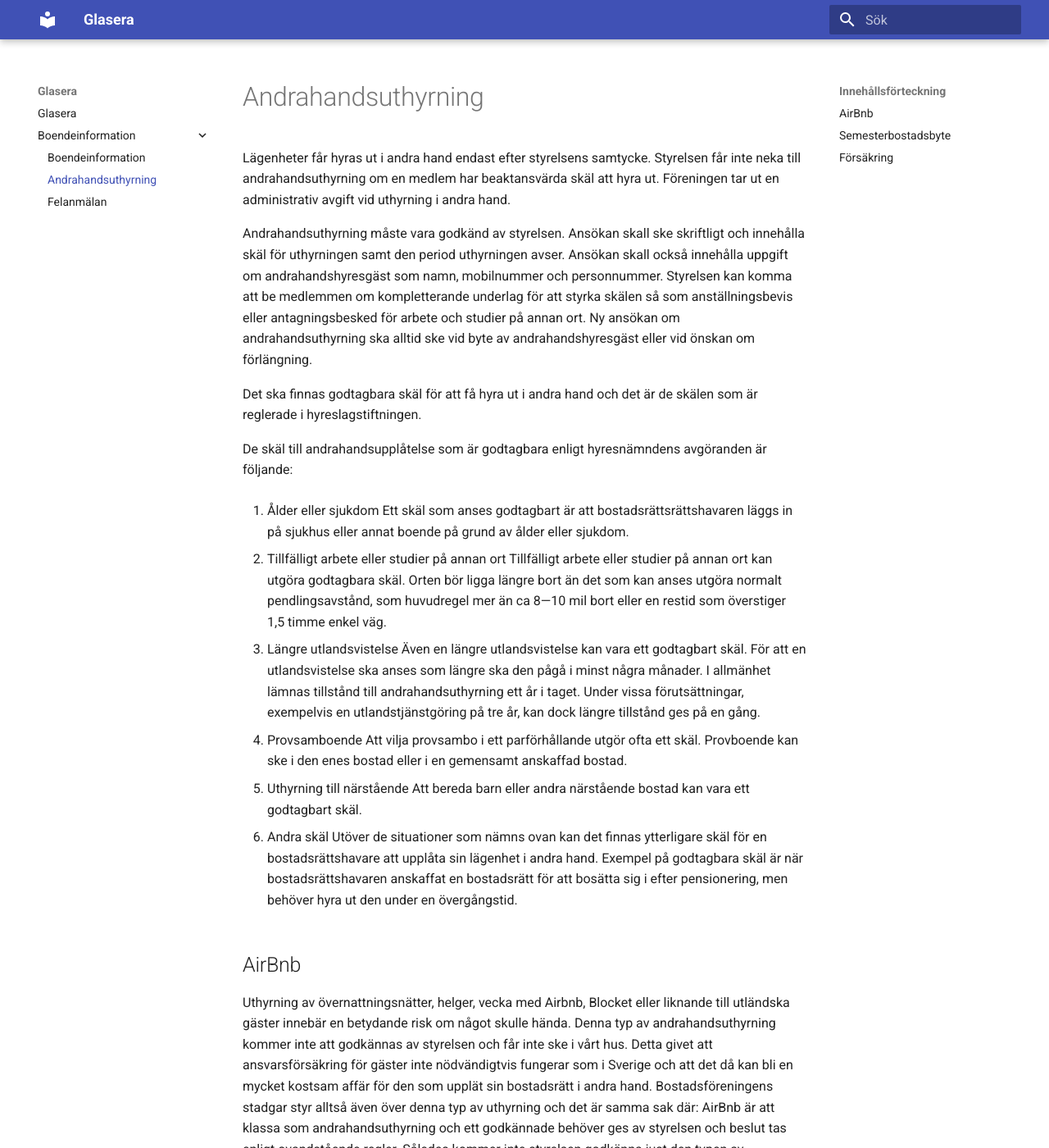
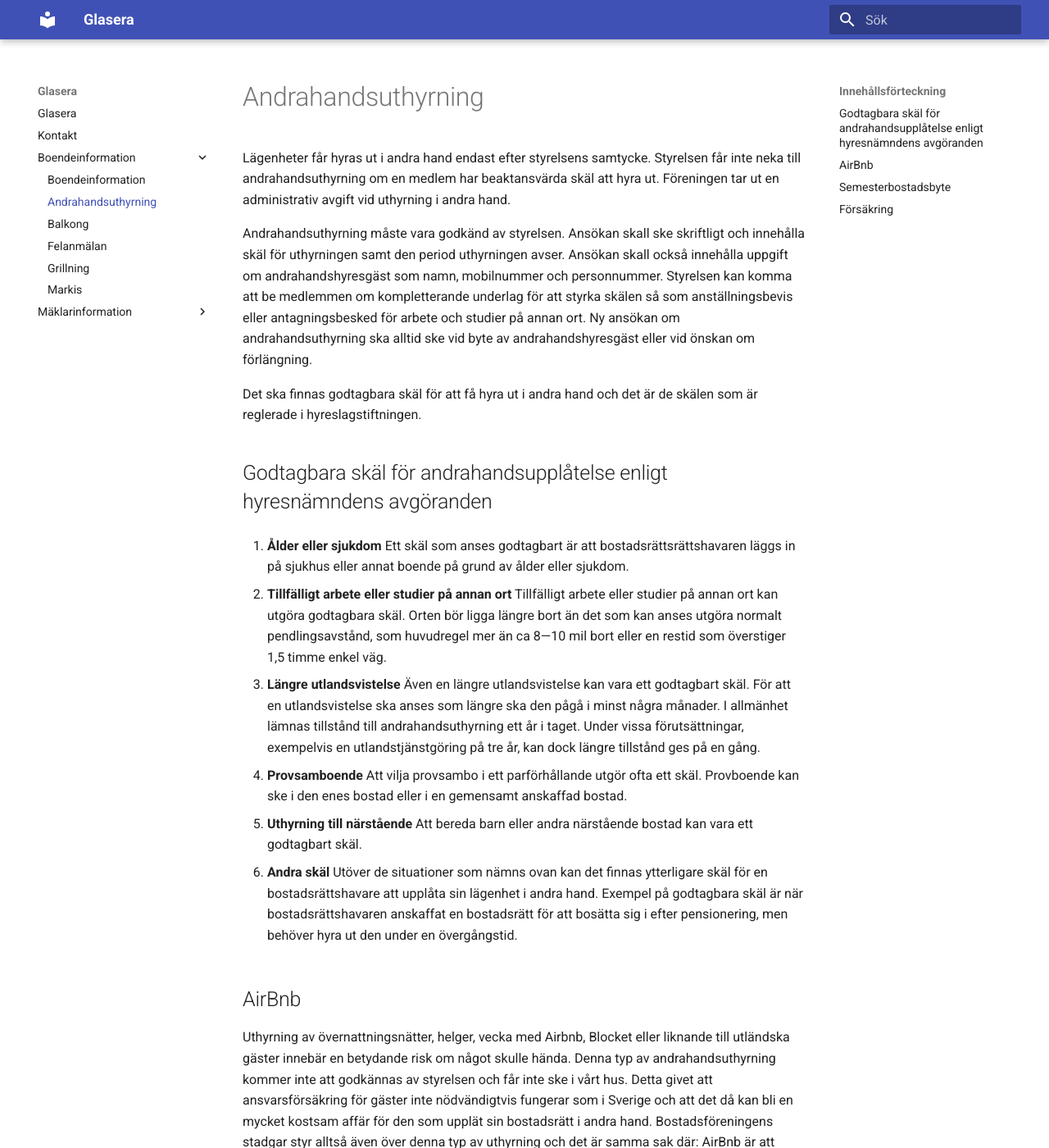
Before and after one commit to prokie/Glasera, an MkDocs documentation site: the page built from docs/boendeinformation/andra_hands_uthyrning.md, in a window 1280 px wide and 1400 px high. Shown: the whole window at 82% size. Built offline with MkDocs 1.6.1 and Material for MkDocs 9.7.7, drawn with Linux system fonts in a browser that asks for light colours.

Commit message:
Uppdatering hemsida

```diff
--- a/docs/boendeinformation/andra_hands_uthyrning.md
+++ b/docs/boendeinformation/andra_hands_uthyrning.md
@@ -17,31 +17,30 @@ andrahandsuthyrning ska alltid ske vid byte av andrahandshyresgäst eller vid
 Det ska finnas godtagbara skäl för att få hyra ut i andra hand och det är de
 skälen som är reglerade i hyreslagstiftningen.
 
-De skäl till andrahandsupplåtelse som är godtagbara enligt hyresnämndens
-avgöranden är följande:
+## Godtagbara skäl för andrahandsupplåtelse enligt hyresnämndens avgöranden
 
-1. Ålder eller sjukdom Ett skäl som anses godtagbart är att
+1. **Ålder eller sjukdom** Ett skäl som anses godtagbart är att
    bostadsrättsrättshavaren läggs in på sjukhus eller annat boende på grund av
    ålder eller sjukdom.
 
-2. Tillfälligt arbete eller studier på annan ort Tillfälligt arbete eller
+2. **Tillfälligt arbete eller studier på annan ort** Tillfälligt arbete eller
    studier på annan ort kan utgöra godtagbara skäl. Orten bör ligga längre bort
    än det som kan anses utgöra normalt pendlingsavstånd, som huvudregel mer än
    ca 8—10 mil bort eller en restid som överstiger 1,5 timme enkel väg.
 
-3. Längre utlandsvistelse Även en längre utlandsvistelse kan vara ett
+3. **Längre utlandsvistelse** Även en längre utlandsvistelse kan vara ett
    godtagbart skäl. För att en utlandsvistelse ska anses som längre ska den
    pågå i minst några månader. I allmänhet lämnas tillstånd till
    andrahandsuthyrning ett år i taget. Under vissa förutsättningar, exempelvis
    en utlandstjänstgöring på tre år, kan dock längre tillstånd ges på en gång.
 
-4. Provsamboende Att vilja provsambo i ett parförhållande utgör ofta ett skäl.
+4. **Provsamboende** Att vilja provsambo i ett parförhållande utgör ofta ett skäl.
    Provboende kan ske i den enes bostad eller i en gemensamt anskaffad bostad.
 
-5. Uthyrning till närstående Att bereda barn eller andra närstående bostad kan
+5. **Uthyrning till närstående** Att bereda barn eller andra närstående bostad kan
    vara ett godtagbart skäl.
 
-6. Andra skäl Utöver de situationer som nämns ovan kan det finnas ytterligare
+6. **Andra skäl** Utöver de situationer som nämns ovan kan det finnas ytterligare
    skäl för en bostadsrättshavare att upplåta sin lägenhet i andra hand.
    Exempel på godtagbara skäl är när bostadsrättshavaren anskaffat en
    bostadsrätt för att bosätta sig i efter pensionering, men behöver hyra ut
--- a/mkdocs.yml
+++ b/mkdocs.yml
@@ -6,9 +6,11 @@ theme:
     - navigation.instant
     - navigation.instant.prefetch
     - search.suggest
-
+    - content.code.copy
+markdown_extensions:
+  - attr_list
 plugins:
   - search
-
+  - git-revision-date-localized
 extra:
   generator: false
```
Also changed, not shown: docs/boendeinformation/balkong.md (added, +5 -0 lines), docs/boendeinformation/felanmälan.md (+17 -15 lines), docs/boendeinformation/grillning.md (added, +8 -0 lines), docs/boendeinformation/markiser.md (added, +11 -0 lines), docs/kontakt.md (added, +3 -0 lines), docs/mäklarinformation/index.md (added, +19 -0 lines), 3 other files.
